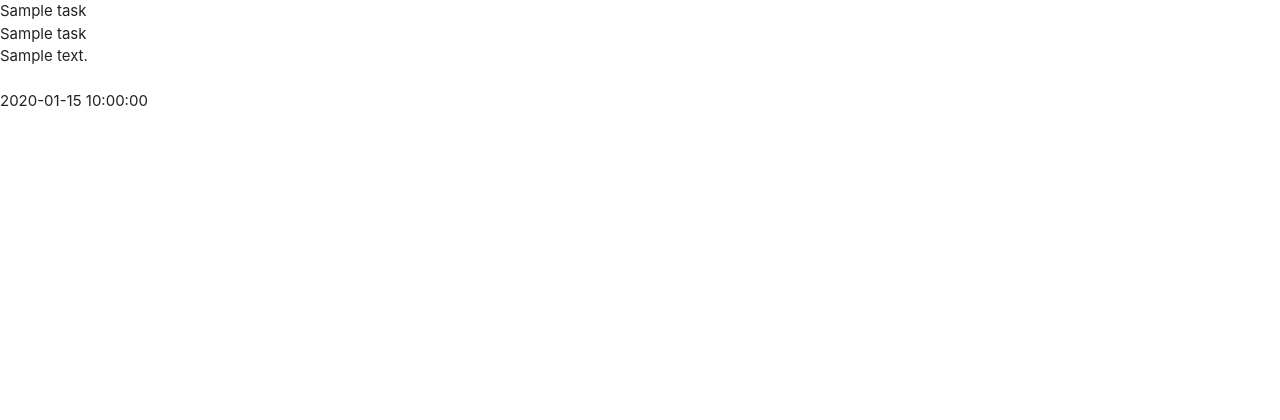
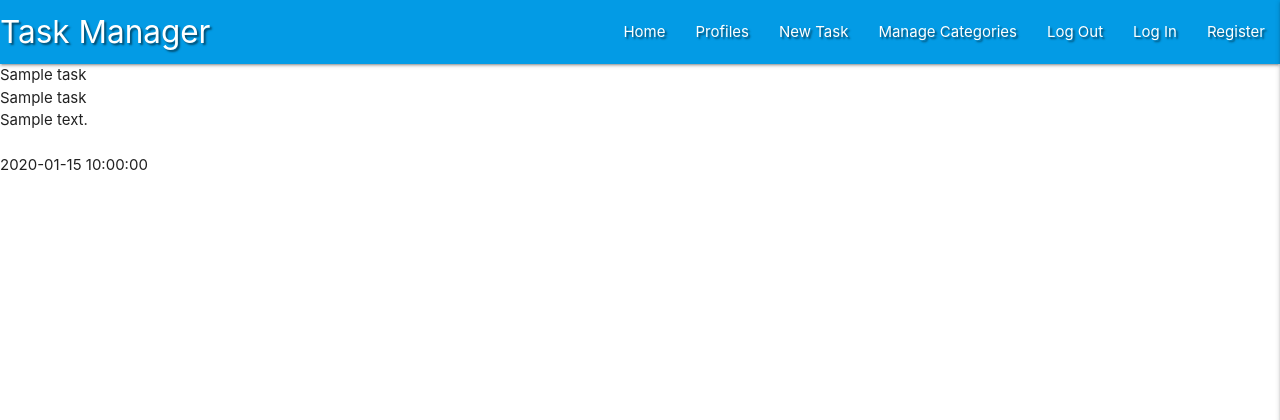
Before and after one commit to Kdoggg666/task_project, a Flask app: page / in a window 1280 px wide. Shown: the top 420 px of the page. Run offline with Flask 2, Linux system fonts and the light colour scheme; a database or web service that is not in the repository returns one stand-in record (values such as "Sample title"); some libraries are stand-ins or nearby versions.

Commit message:
Add Navbar and sidenav

```diff
--- a/static/css/style.css
+++ b/static/css/style.css
@@ -0,0 +1,3 @@
+.text-shadow {
+    text-shadow: 2px 2px 2px rgba(0, 0, 0, 0.5);
+}
--- a/static/js/script.js
+++ b/static/js/script.js
@@ -0,0 +1,3 @@
+  $(document).ready(function(){
+    $('.sidenav').sidenav({edge: "right"});
+  });
--- a/templates/base.html
+++ b/templates/base.html
@@ -15,6 +15,41 @@
     <title>Task Manager</title>
 </head>
 
+<header>
+    <!-- Main Navbar -->
+    <nav class="nav-extended text-shadow light-blue darken-1">
+        <div class="nav-wrapper">
+            <a href="{{ url_for('get_tasks')}}" class="brand-logo">Task Manager</a>
+            <a href="#" data-target="mobile-demo" class="sidenav-trigger right"><i class="fas fa-bars"></i></a>
+            <ul class="right hide-on-med-and-down">
+                <li><a href="{{ url_for('get_tasks')}}">Home</a></li>
+                <li><a href="#">Profiles</a></li>
+                <li><a href="#">New Task</a></li>
+                <li><a href="#">Manage Categories</a></li>
+                <li><a href="#">Log Out</a></li>
+                <li><a href="#">Log In</a></li>
+                <li><a href="#">Register</a></li>
+
+            </ul>
+        </div>
+    </nav>
+    <!-- Mobile sidenav -->
+    <ul class="sidenav" id="mobile-demo">
+
+        <li>
+            <h4 class="center-align light-blue-text text-darken-4">Task Manager</h4>
+        </li>
+        <li><a href="{{ url_for('get_tasks')}}">Home</a></li>
+        <li><a href="#">Profiles</a></li>
+        <li><a href="#">New Task</a></li>
+        <li><a href="#">Manage Categories</a></li>
+        <li><a href="#">Log Out</a></li>
+        <li><a href="#">Log In</a></li>
+        <li><a href="#">Register</a></li>
+    </ul>
+
+</header>
+
 <body>
 
     {% block content %}
@@ -22,7 +57,7 @@
     <script src="https://code.jquery.com/jquery-3.6.0.min.js"
         integrity="sha256-/xUj+3OJU5yExlq6GSYGSHk7tPXikynS7ogEvDej/m4=" crossorigin="anonymous"></script>
     <script src="https://cdnjs.cloudflare.com/ajax/libs/materialize/1.0.0/js/materialize.min.js"></script>
-    <script src="{{ url_for('static', filename='js/script.css')}}" type="text/javascript"></script>
+    <script src="{{ url_for('static', filename='js/script.js')}}" type="text/javascript"></script>
     {% block scripts%}
     {% endblock %}
 </body>
```
